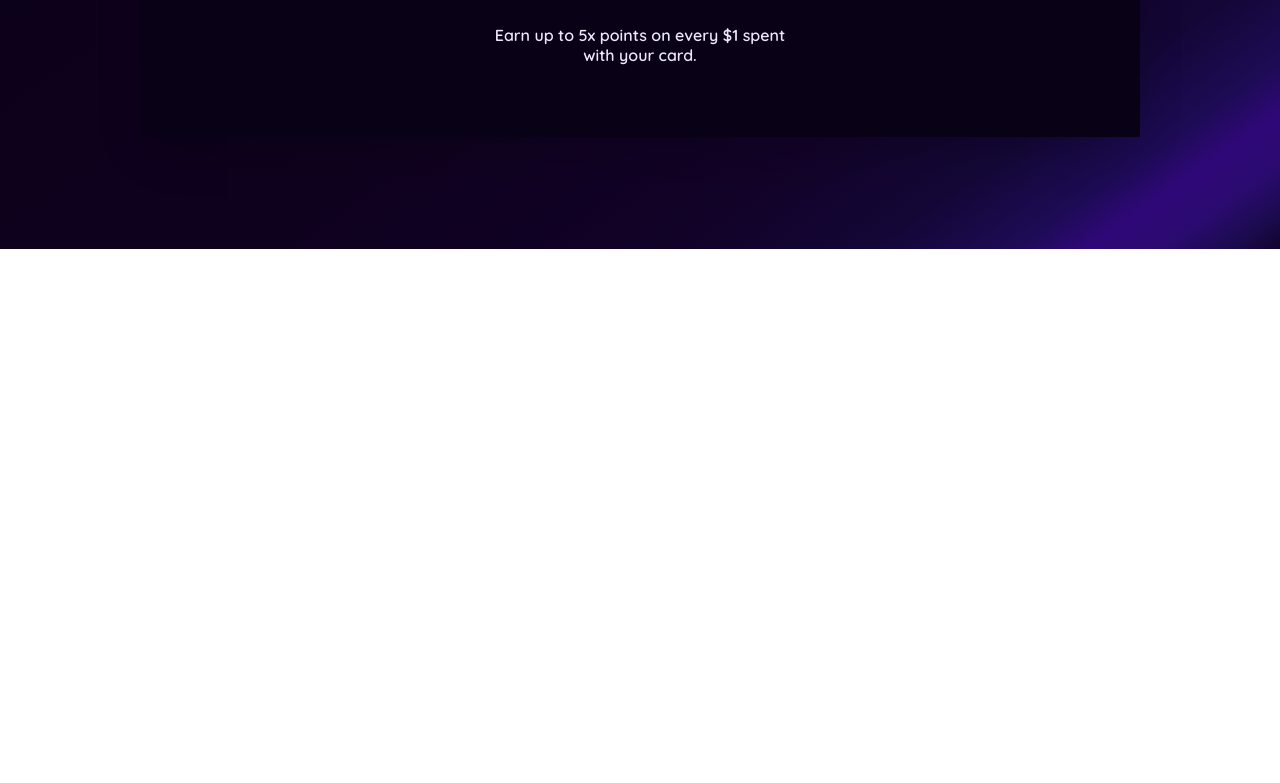
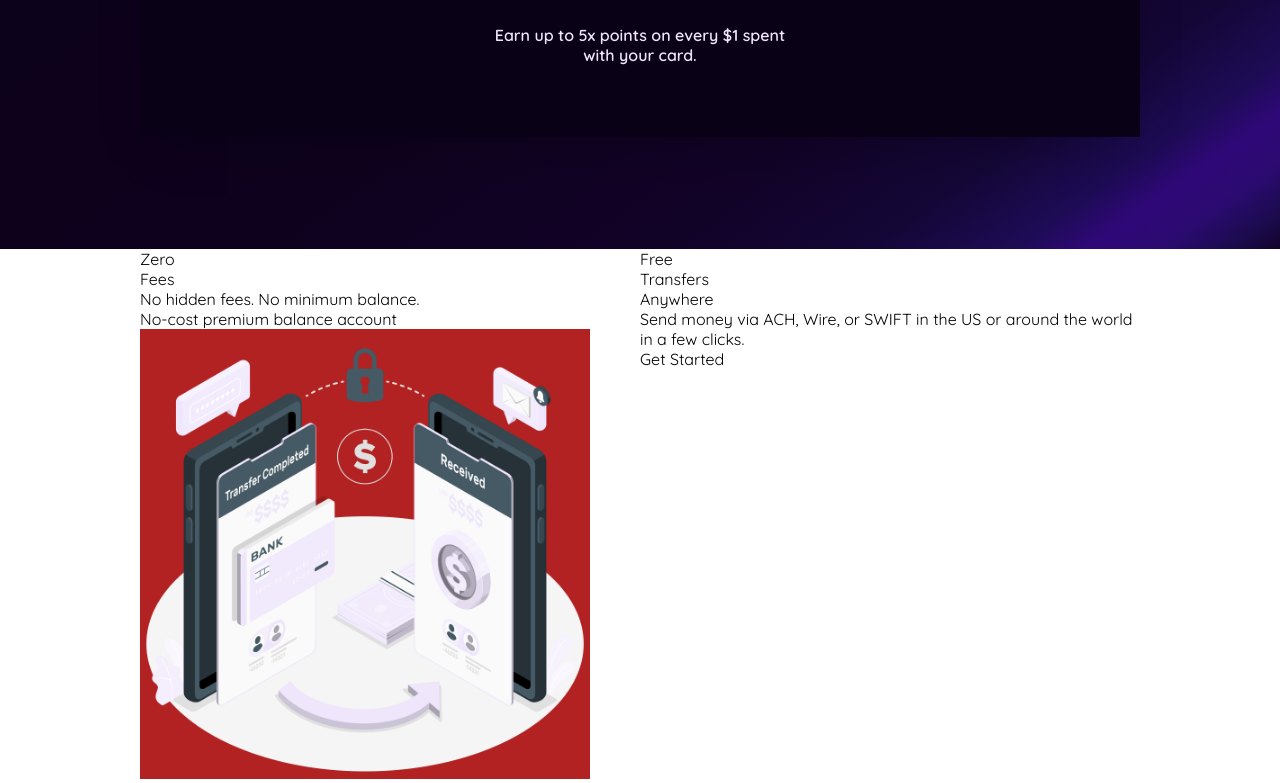
Before and after one commit to ola3103/eazy-bank, a React (Vite) app: page / in a window 1280 px wide. Shown: the part 1745-2528 px from the top of the page. Before the commit the page ends 1994 px from the top, so only its background shows below. Built offline with nearby package versions, Linux system fonts and the light colour scheme.

Commit message:
Section 4 in progress

```diff
--- a/src/App.css
+++ b/src/App.css
@@ -520,3 +520,19 @@
   color: var(--primary-color-light-4--);
   font-weight: 600;
 }
+
+/* ----------------------
+Section 4
+--------------------------*/
+
+.section-4-container {
+  max-width: 1000px;
+  margin: 0 auto;
+  display: grid;
+  grid-template-columns: repeat(auto-fit, minmax(450px, 1fr));
+}
+
+.section-4-side-1-img {
+  max-width: 450px;
+  background: firebrick;
+}
--- a/src/App.jsx
+++ b/src/App.jsx
@@ -3,6 +3,7 @@
 import SectionOne from "./section-1";
 import SectionTwo from "./section-2";
 import SectionThree from "./section-3";
+import SectionFour from "./section-4";
 import "boxicons";
 
 function App() {
@@ -12,6 +13,7 @@
       <SectionOne />
       <SectionTwo />
       <SectionThree />
+      <SectionFour />
     </div>
   );
 }
--- /dev/null
+++ b/src/section-4.jsx
@@ -0,0 +1,31 @@
+const SectionFour = () => {
+  return (
+    <section className="section-4">
+      <div className="section-4-container">
+        <div className="section-4-side-1">
+          <p className="section-4-side-1-title-1">Zero</p>
+          <p className="section-4-side-1-title-2">Fees</p>
+          <p className="section-4-side-1-text">
+            No hidden fees. No minimum balance.
+          </p>
+          <p className="section-4-side-1-text-1">
+            No-cost premium balance account
+          </p>
+          <img src="/section-4-1.png" className="section-4-side-1-img" />
+        </div>
+        <div className="section-4-side-2">
+          <p className="section-4-side-2-title-1">Free</p>
+          <p className="section-4-side-2-title-2">Transfers</p>
+          <p className="section-4-side-2-title-3">Anywhere</p>
+          <p className="section-4-side-2-text">
+            Send money via ACH, Wire, or SWIFT in the US or around the world in
+            a few clicks.
+          </p>
+          <a className="section-4-get-started-btn">Get Started</a>
+        </div>
+      </div>
+    </section>
+  );
+};
+
+export default SectionFour;
```
Also changed, not shown: public/section-4-1.png (added).
